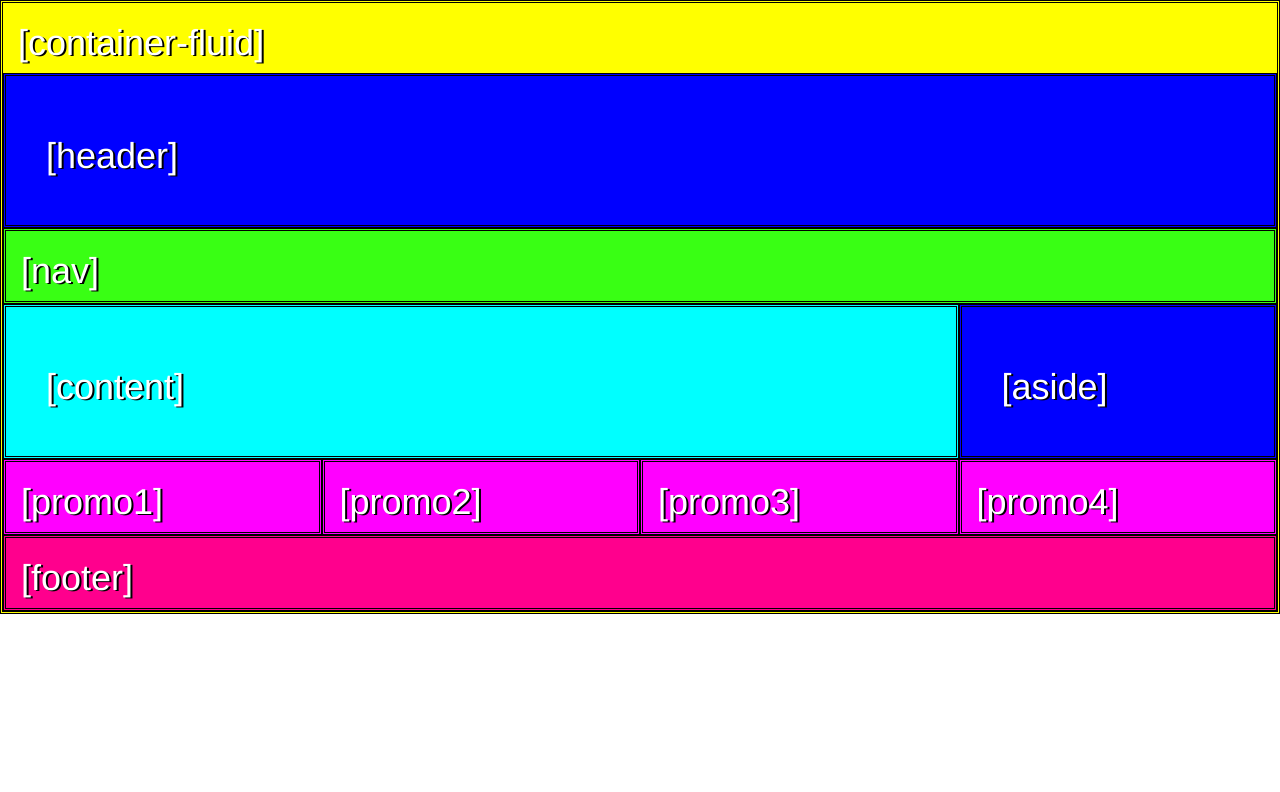
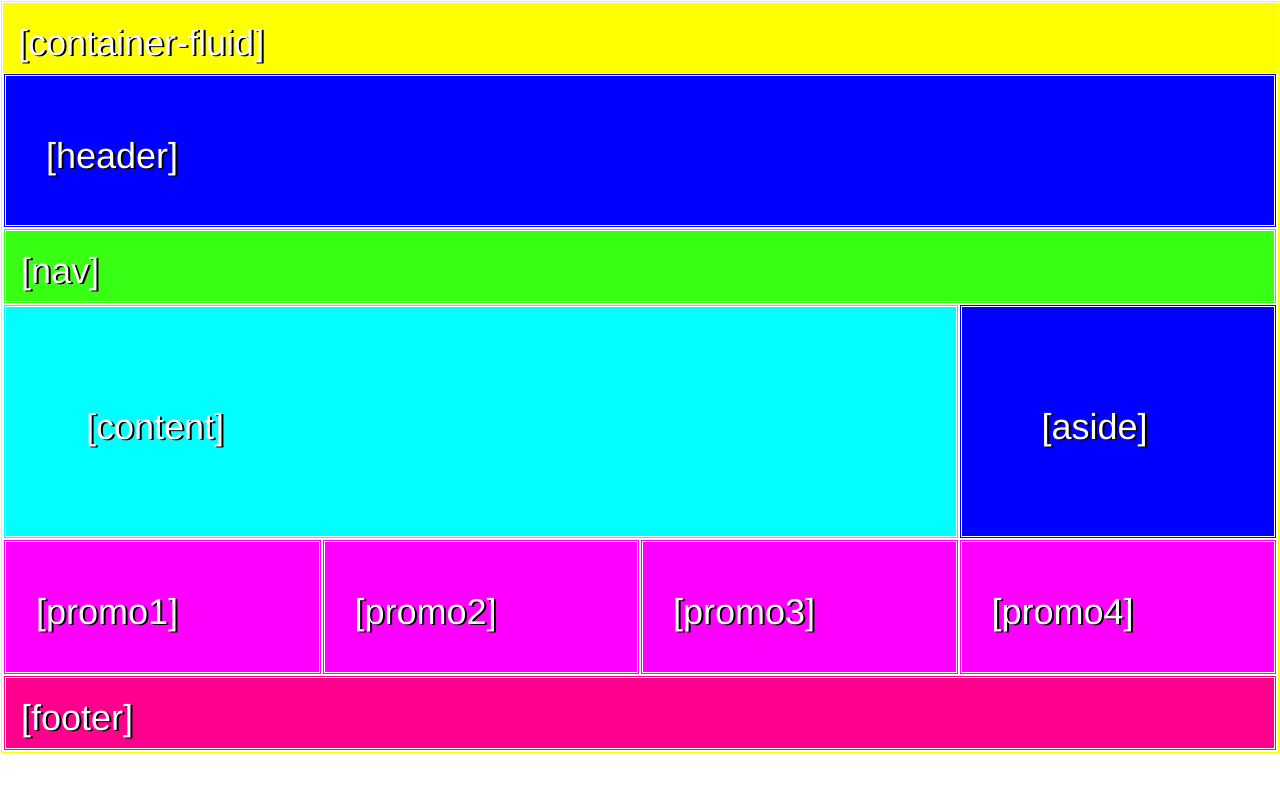
Before and after one commit to ngocaovien/bc2-practice, a plain HTML site: page index.html in a window 1280 px wide. Drawn offline with nearby package versions, Linux system fonts and the light colour scheme.

Commit message:
fixed padding

```diff
--- a/css/styles.css
+++ b/css/styles.css
@@ -1,8 +1,14 @@
 .padForty{
   padding:40px;
 }
+.padEighty{
+  padding:80px;
+}
+.padThirty{
+  padding:30px;
+}
 .border{
-  border: 3px double black;
+  border: 3px double white;
 }
 .yellow{
   background-color: yellow;
--- a/index.html
+++ b/index.html
@@ -32,24 +32,24 @@
         </div>
       </div> <!--END OF NAV -->
       <div class="row">
-        <div class="col-md-9 border padForty neonBlue">
+        <div class="col-md-9 border padEighty neonBlue">
           <h1>[content]</h1>
         </div>
-        <div class="col-md-3 blue border padForty">
+        <div class="col-md-3 blue border padEighty">
           <h1>[aside]</h1>
         </div>
       </div><!--END OF CONTENT AND ASIDE-->
       <div class="row">
-        <div class="col-md-3 yellow border neonPink">
+        <div class="col-md-3 yellow border neonPink padThirty">
           <h1>[promo1]</h1>
         </div>
-        <div class="col-md-3 yellow border neonPink">
+        <div class="col-md-3 yellow border neonPink padThirty">
           <h1>[promo2]</h1>
         </div>
-        <div class="col-md-3 yellow border neonPink">
+        <div class="col-md-3 yellow border neonPink padThirty">
           <h1>[promo3]</h1>
         </div>
-        <div class="col-md-3 yellow border neonPink">
+        <div class="col-md-3 yellow border neonPink padThirty">
           <h1>[promo4]</h1>
         </div>
       </div><!--END OF PROMO-->
```
